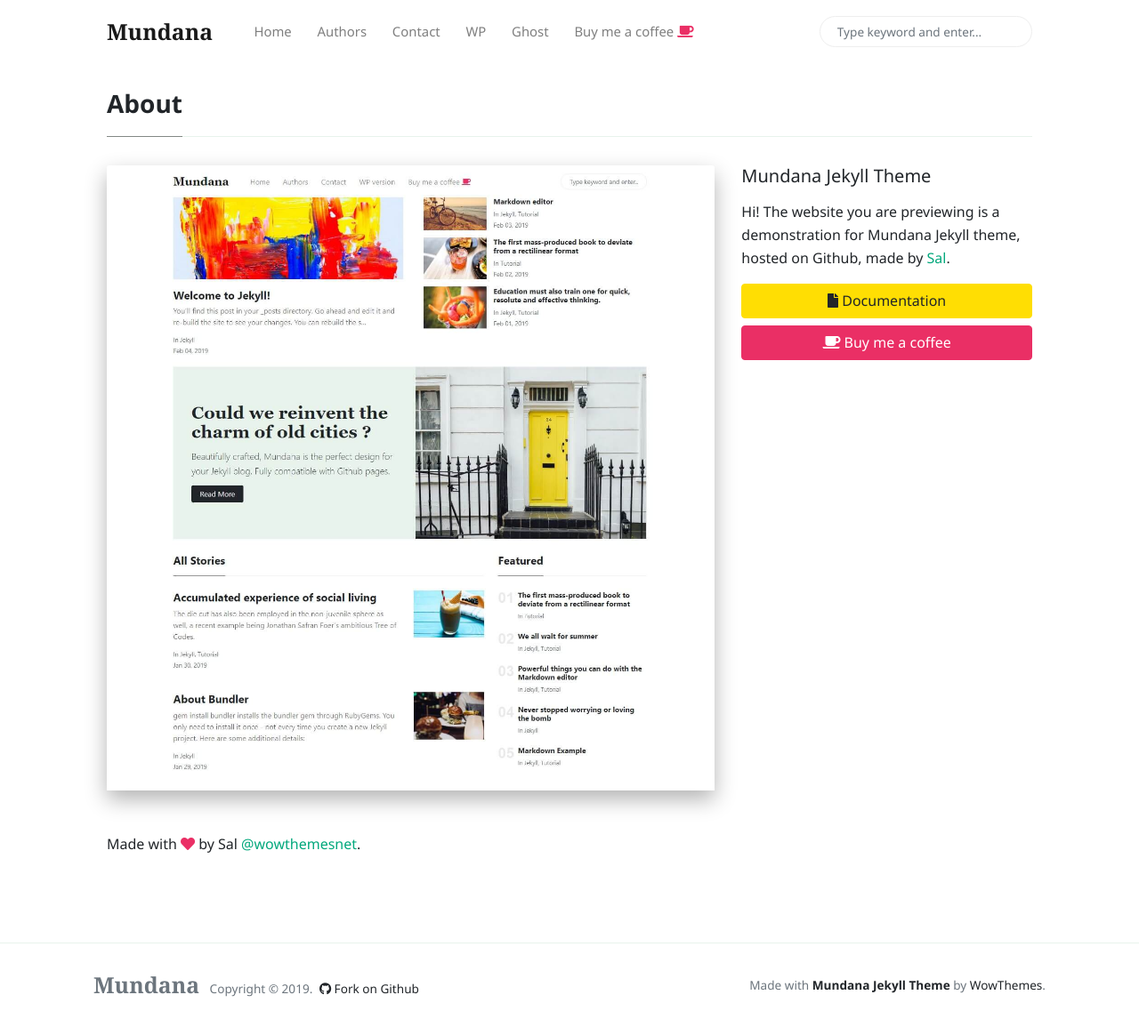
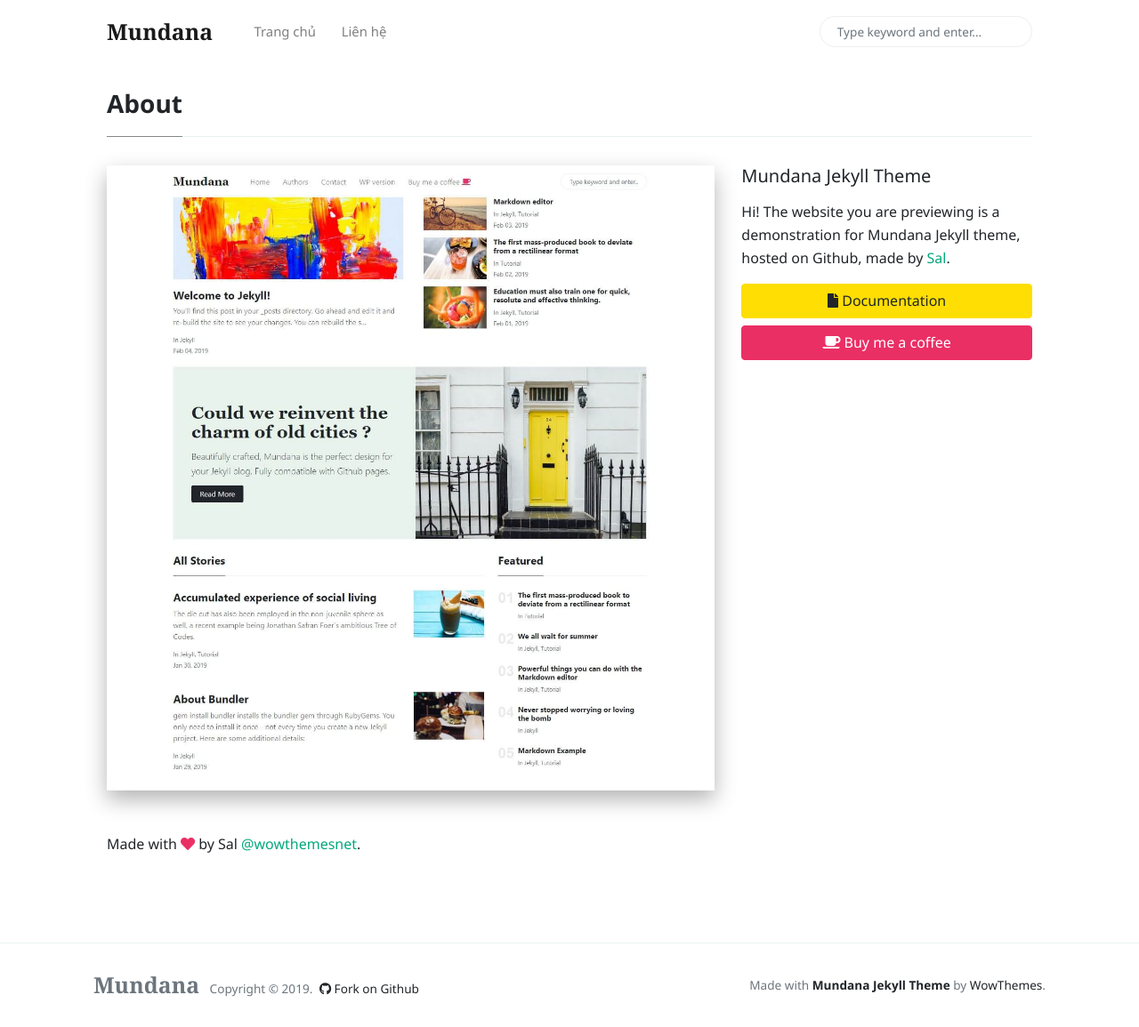
Before and after one commit to MessBeeVN/Blog, a Jekyll site: the page built from _pages/about.md, in a window 1280 px wide and 1155 px high. Shown: the whole window at 89% size. Built offline with Jekyll 4.4.1, drawn with Linux system fonts in a browser that asks for light colours; nearby versions of some CDN libraries; comment, search, counter and statistics services are not loaded.

Commit message:
Update menu-header.html

```diff
--- a/_includes/menu-header.html
+++ b/_includes/menu-header.html
@@ -1,20 +1,8 @@
 <!--  Replace menu links here -->
 
 <li class="nav-item">
-<a class="nav-link" href="{{site.baseurl}}/index.html">Home</a>
+<a class="nav-link" href="{{site.baseurl}}/index.html">Trang chủ</a>
 </li>
 <li class="nav-item">
-<a class="nav-link" href="{{site.baseurl}}/authors-list.html">Authors</a>
+<a class="nav-link" href="{{site.baseurl}}/contact.html">Liên hệ</a>
 </li>
-<li class="nav-item">
-<a class="nav-link" href="{{site.baseurl}}/contact.html">Contact</a>
-</li>
-<li class="nav-item">
-<a target="_blank" class="nav-link" href="https://www.wowthemes.net/themes/mundana-wordpress/">WP</a>
-</li>
-<li class="nav-item">
-<a target="_blank" class="nav-link" href="https://www.wowthemes.net/themes/mundana-ghost/">Ghost</a>
-</li>
-<li class="nav-item">
-<a target="_blank" class="nav-link" href="https://www.wowthemes.net/donate/">Buy me a coffee <i class="fa fa-coffee text-danger"></i></a>
-</li>
```
